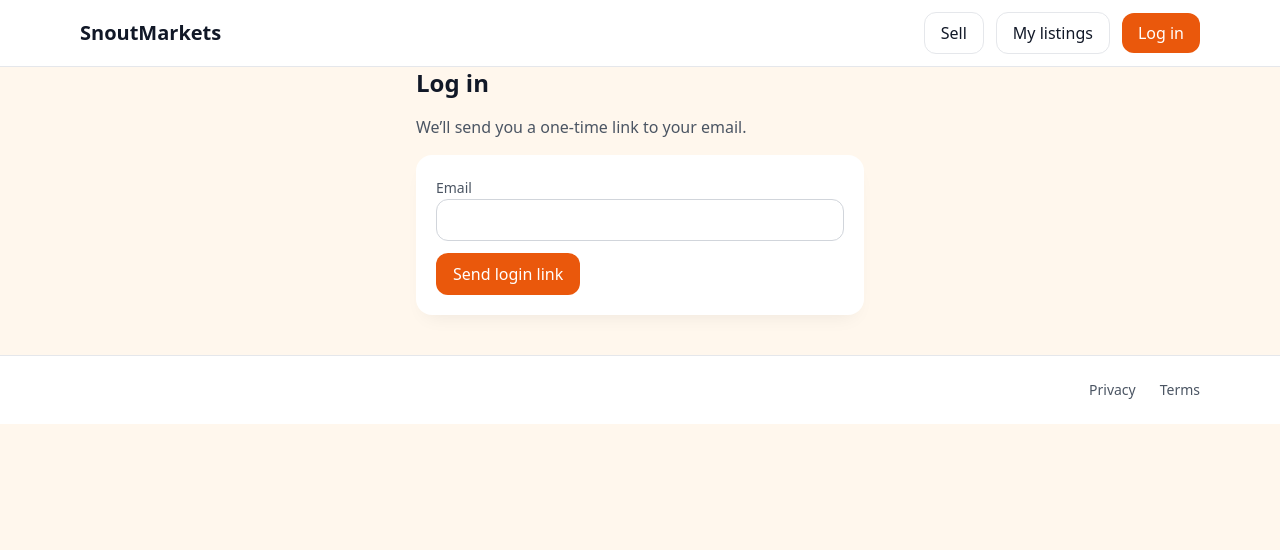
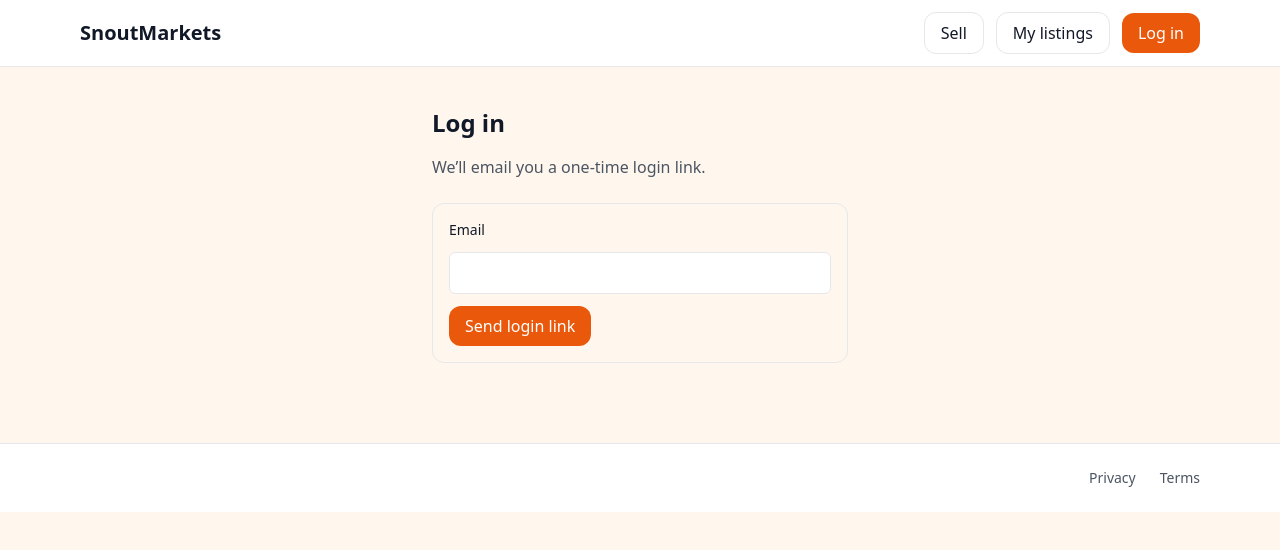
Before and after one commit to yorkshires/snoutmarkets.com, a Next.js app: page /login in a window 1280 px wide. Shown: the top 550 px of the page. Built offline with nearby package versions, Linux system fonts and the light colour scheme.

Commit message:
Update page.tsx

```diff
--- a/src/app/login/page.tsx
+++ b/src/app/login/page.tsx
@@ -1,17 +1,31 @@
+// src/app/login/page.tsx
 export default function LoginPage() {
   return (
-    <div className="max-w-md mx-auto space-y-4">
-      <h1 className="text-2xl font-semibold">Log in</h1>
-      <p className="text-gray-600">
-        We’ll send you a one-time link to your email.
+    <main className="max-w-md mx-auto px-4 py-10">
+      <h1 className="text-2xl font-semibold mb-4">Log in</h1>
+      <p className="text-gray-600 mb-6">
+        We’ll email you a one-time login link.
       </p>
-      <form action="/api/auth/magic-link" method="post" className="card space-y-3">
-        <div>
-          <label className="label">Email</label>
-          <input className="input" name="email" type="email" required />
-        </div>
-        <button className="btn btn-primary" type="submit">Send login link</button>
+
+      <form
+        action="/api/auth/magic-link"
+        method="post"
+        className="rounded-xl border p-4 space-y-3"
+      >
+        <label className="block text-sm font-medium">Email</label>
+        <input
+          className="w-full rounded-md border px-3 py-2"
+          name="email"
+          type="email"
+          required
+        />
+        <button
+          type="submit"
+          className="rounded-xl bg-orange-600 text-white px-4 py-2"
+        >
+          Send login link
+        </button>
       </form>
-    </div>
+    </main>
   );
 }
```
